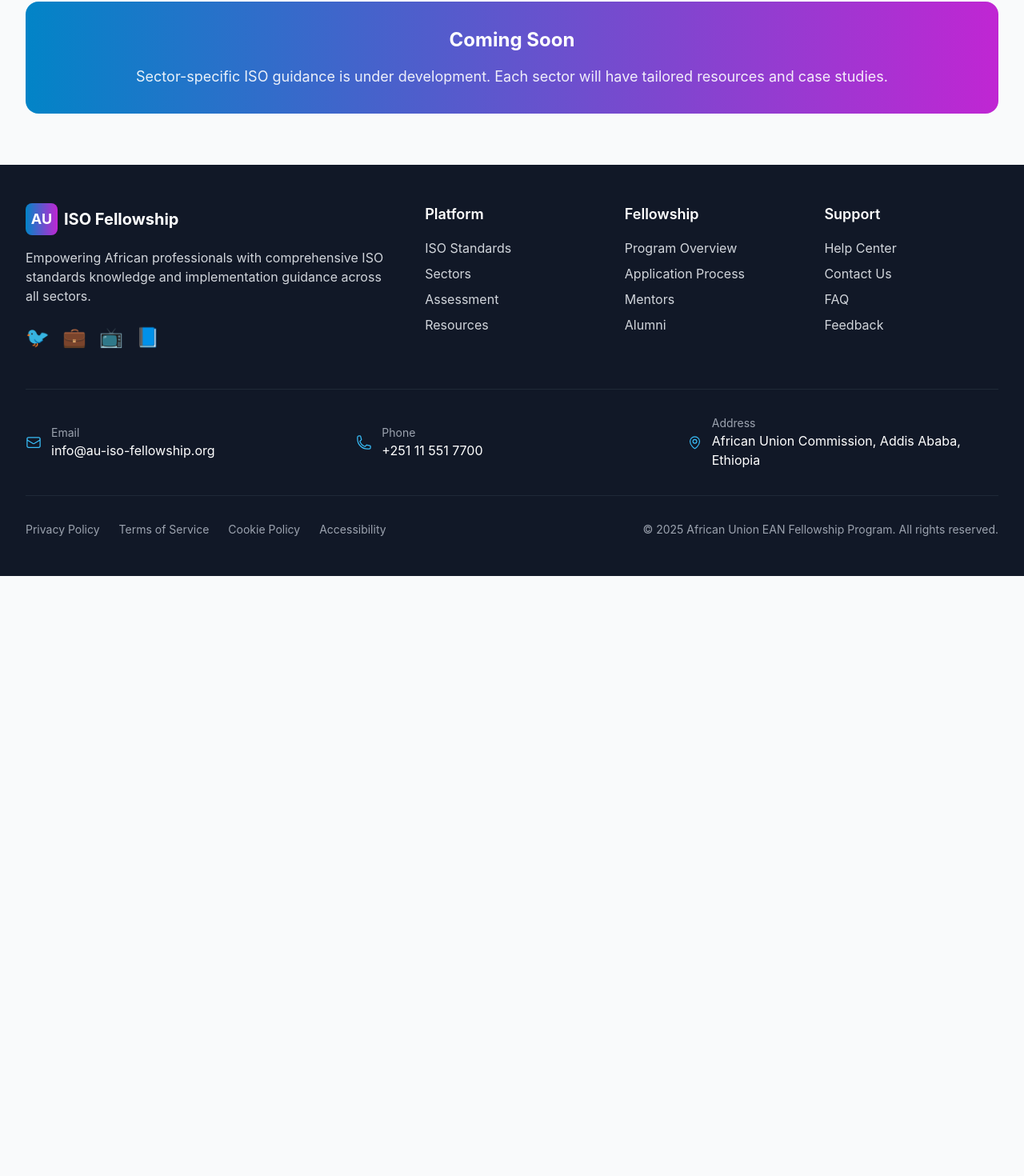
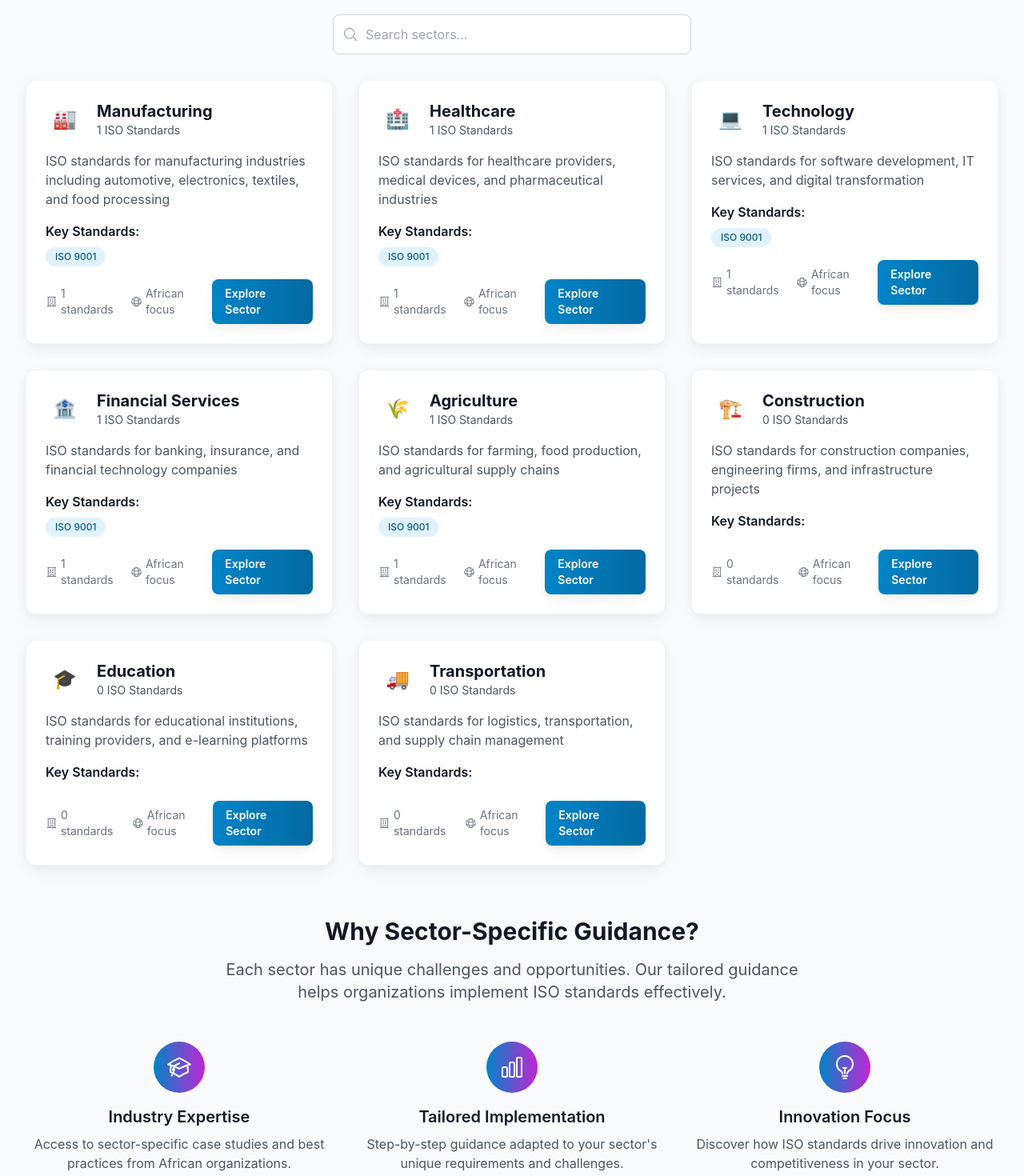
Before and after one commit to cfallah2k/CUSTOM-ISO-CHECKLIST, a React (Create React App) app: page /sectors in a window 1280 px wide. Shown: the part 271-1741 px from the top of the page at 80% size. Before the commit the page ends 991 px from the top, so only its background shows below. Built offline with nearby package versions, Linux system fonts and the light colour scheme; the HTML template or start-up script is replaced by a standard one.

Commit message:
Implement comprehensive SectorsPage and final optimizations - Add interactive sector search and filtering - Display sector-specific ISO standards - Add sector benefits section with industry expertise - Fix property access issues - Ensure all pages are fully functional

```diff
--- a/src/pages/SectorsPage.tsx
+++ b/src/pages/SectorsPage.tsx
@@ -1,8 +1,51 @@
-import React from 'react';
+import React, { useState } from 'react';
+import { Link } from 'react-router-dom';
 import { Helmet } from 'react-helmet-async';
 import { motion } from 'framer-motion';
+import {
+  MagnifyingGlassIcon,
+  BuildingOfficeIcon,
+  GlobeAltIcon,
+  AcademicCapIcon,
+  LightBulbIcon,
+  ChartBarIcon
+} from '@heroicons/react/24/outline';
+import { sectors } from '../data/sectors';
+import { isoStandards } from '../data/isoStandards';
 
 const SectorsPage: React.FC = () => {
+  const [searchTerm, setSearchTerm] = useState('');
+
+  const filteredSectors = sectors.filter(sector =>
+    sector.name.toLowerCase().includes(searchTerm.toLowerCase()) ||
+    sector.description.toLowerCase().includes(searchTerm.toLowerCase())
+  );
+
+  const getStandardsForSector = (sectorId: string) => {
+    return isoStandards.filter(standard =>
+      standard.sector.some(s => s.id === sectorId)
+    );
+  };
+
+  const containerVariants = {
+    hidden: { opacity: 0 },
+    visible: {
+      opacity: 1,
+      transition: {
+        staggerChildren: 0.1
+      }
+    }
+  };
+
+  const itemVariants = {
+    hidden: { opacity: 0, y: 20 },
+    visible: {
+      opacity: 1,
+      y: 0,
+      transition: { duration: 0.5 }
+    }
+  };
+
   return (
     <>
       <Helmet>
@@ -12,26 +55,179 @@ const SectorsPage: React.FC = () => {
 
       <div className="section-padding">
         <div className="container-custom">
+          {/* Header */}
           <motion.div
             initial={{ opacity: 0, y: 20 }}
             animate={{ opacity: 1, y: 0 }}
             transition={{ duration: 0.5 }}
-            className="text-center"
+            className="text-center mb-12"
           >
             <h1 className="text-4xl font-bold text-gray-900 mb-4">
               Industry Sectors
             </h1>
             <p className="text-xl text-gray-600 max-w-3xl mx-auto">
-              Explore ISO standards and implementation guidance tailored to specific industry sectors.
+              Explore ISO standards and implementation guidance tailored to specific industry sectors across Africa.
             </p>
-            <div className="mt-8">
-              <div className="bg-gradient-to-r from-primary-600 to-secondary-600 text-white p-8 rounded-2xl">
-                <h2 className="text-2xl font-bold mb-4">Coming Soon</h2>
-                <p className="text-lg opacity-90">
-                  Sector-specific ISO guidance is under development.
-                  Each sector will have tailored resources and case studies.
-                </p>
-              </div>
+          </motion.div>
+
+          {/* Search */}
+          <motion.div
+            variants={itemVariants}
+            initial="hidden"
+            animate="visible"
+            className="mb-8"
+          >
+            <div className="relative max-w-md mx-auto">
+              <MagnifyingGlassIcon className="h-5 w-5 absolute left-3 top-1/2 transform -translate-y-1/2 text-gray-400" />
+              <input
+                type="text"
+                placeholder="Search sectors..."
+                value={searchTerm}
+                onChange={(e) => setSearchTerm(e.target.value)}
+                className="w-full pl-10 pr-4 py-3 border border-gray-300 rounded-lg focus:ring-4 focus:ring-primary-300 focus:border-primary-500"
+              />
+            </div>
+          </motion.div>
+
+          {/* Sectors Grid */}
+          <motion.div
+            variants={containerVariants}
+            initial="hidden"
+            animate="visible"
+            className="grid grid-cols-1 md:grid-cols-2 lg:grid-cols-3 gap-8"
+          >
+            {filteredSectors.map((sector) => {
+              const sectorStandards = getStandardsForSector(sector.id);
+
+              return (
+                <motion.div
+                  key={sector.id}
+                  variants={itemVariants}
+                  className="card-hover p-6"
+                >
+                  <div className="flex items-center mb-4">
+                    <div className={`w-12 h-12 bg-gradient-to-r ${sector.color} rounded-lg flex items-center justify-center mr-4`}>
+                      <span className="text-2xl">{sector.icon}</span>
+                    </div>
+                    <div>
+                      <h3 className="text-xl font-bold text-gray-900">{sector.name}</h3>
+                      <p className="text-sm text-gray-600">{sectorStandards.length} ISO Standards</p>
+                    </div>
+                  </div>
+
+                  <p className="text-gray-600 mb-4 line-clamp-3">
+                    {sector.description}
+                  </p>
+
+                  <div className="mb-4">
+                    <h4 className="font-semibold text-gray-900 mb-2">Key Standards:</h4>
+                    <div className="flex flex-wrap gap-1">
+                      {sectorStandards.slice(0, 3).map((standard) => (
+                        <span key={standard.id} className="badge-primary text-xs">
+                          {standard.code}
+                        </span>
+                      ))}
+                      {sectorStandards.length > 3 && (
+                        <span className="badge-secondary text-xs">
+                          +{sectorStandards.length - 3} more
+                        </span>
+                      )}
+                    </div>
+                  </div>
+
+                  <div className="flex items-center justify-between">
+                    <div className="flex items-center space-x-4 text-sm text-gray-500">
+                      <div className="flex items-center space-x-1">
+                        <BuildingOfficeIcon className="h-4 w-4" />
+                        <span>{sectorStandards.length} standards</span>
+                      </div>
+                      <div className="flex items-center space-x-1">
+                        <GlobeAltIcon className="h-4 w-4" />
+                        <span>African focus</span>
+                      </div>
+                    </div>
+                    <Link
+                      to={`/sectors/${sector.id}`}
+                      className="btn-primary text-sm px-4 py-2"
+                    >
+                      Explore Sector
+                    </Link>
+                  </div>
+                </motion.div>
+              );
+            })}
+          </motion.div>
+
+          {/* Empty State */}
+          {filteredSectors.length === 0 && (
+            <motion.div
+              initial={{ opacity: 0 }}
+              animate={{ opacity: 1 }}
+              className="text-center py-12"
+            >
+              <LightBulbIcon className="h-16 w-16 text-gray-400 mx-auto mb-4" />
+              <h3 className="text-xl font-semibold text-gray-900 mb-2">
+                No sectors found
+              </h3>
+              <p className="text-gray-600 mb-6">
+                Try adjusting your search terms to find what you're looking for.
+              </p>
+              <button
+                onClick={() => setSearchTerm('')}
+                className="btn-primary"
+              >
+                Clear Search
+              </button>
+            </motion.div>
+          )}
+
+          {/* Sector Benefits */}
+          <motion.div
+            variants={containerVariants}
+            initial="hidden"
+            whileInView="visible"
+            viewport={{ once: true }}
+            className="mt-16"
+          >
+            <div className="text-center mb-12">
+              <h2 className="text-3xl font-bold text-gray-900 mb-4">
+                Why Sector-Specific Guidance?
+              </h2>
+              <p className="text-xl text-gray-600 max-w-3xl mx-auto">
+                Each sector has unique challenges and opportunities. Our tailored guidance helps organizations implement ISO standards effectively.
+              </p>
+            </div>
+
+            <div className="grid grid-cols-1 md:grid-cols-3 gap-8">
+              {[
+                {
+                  icon: AcademicCapIcon,
+                  title: 'Industry Expertise',
+                  description: 'Access to sector-specific case studies and best practices from African organizations.'
+                },
+                {
+                  icon: ChartBarIcon,
+                  title: 'Tailored Implementation',
+                  description: 'Step-by-step guidance adapted to your sector\'s unique requirements and challenges.'
+                },
+                {
+                  icon: LightBulbIcon,
+                  title: 'Innovation Focus',
+                  description: 'Discover how ISO standards drive innovation and competitiveness in your sector.'
+                }
+              ].map((benefit, index) => (
+                <motion.div
+                  key={index}
+                  variants={itemVariants}
+                  className="text-center"
+                >
+                  <div className="w-16 h-16 bg-gradient-to-r from-primary-600 to-secondary-600 rounded-full flex items-center justify-center mx-auto mb-4">
+                    <benefit.icon className="h-8 w-8 text-white" />
+                  </div>
+                  <h3 className="text-xl font-semibold text-gray-900 mb-2">{benefit.title}</h3>
+                  <p className="text-gray-600">{benefit.description}</p>
+                </motion.div>
+              ))}
             </div>
           </motion.div>
         </div>
```
